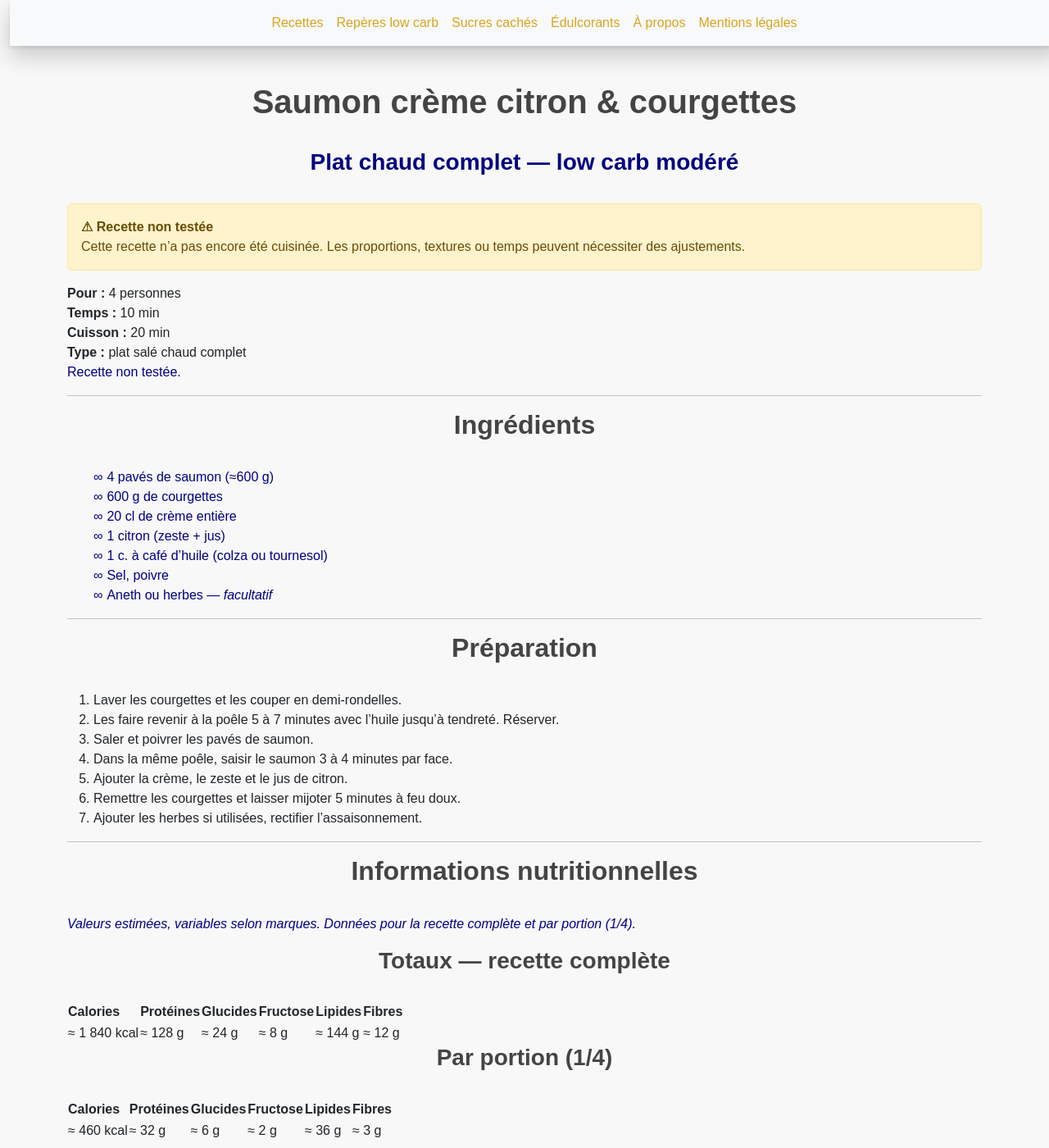
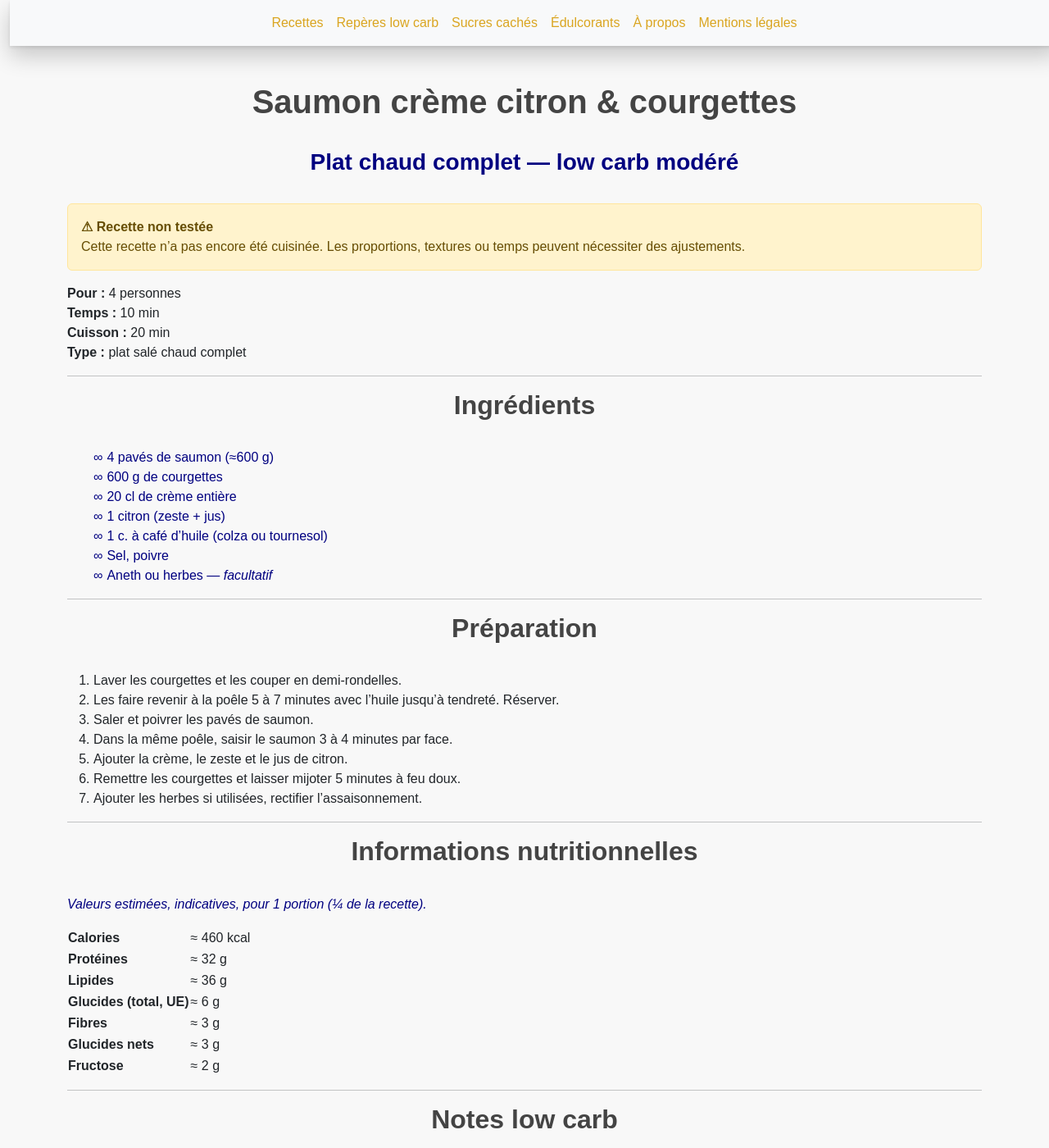
Before and after one commit to laurie-boissay/laurie-boissay.github.io, a Jekyll site: the page built from recettes/saumon-creme-citron-courgettes.html, in a window 1280 px wide and 1400 px high. Shown: the whole window at 82% size. Built offline with Jekyll 4.4.1, drawn with Linux system fonts in a browser that asks for light colours.

Commit message:
Update saumon-creme-citron-courgettes.html
tableau

```diff
--- a/recettes/saumon-creme-citron-courgettes.html
+++ b/recettes/saumon-creme-citron-courgettes.html
@@ -11,6 +11,7 @@ tags:
   - low-carb-modere
   - riche-en-proteines
   - rapide
+
 extra_head: |
   <script type="application/ld+json">
   {
@@ -18,11 +19,11 @@ extra_head: |
     "@type": "Recipe",
     "name": "Saumon crème citron & courgettes",
     "description": "Saumon à la crème et au citron avec courgettes fondantes, plat low carb complet.",
-    "recipeYield": "4 personnes",
+    "recipeYield": "4 portions",
     "prepTime": "PT10M",
     "cookTime": "PT20M",
     "totalTime": "PT30M",
-    "recipeCategory": "Plats",
+    "recipeCategory": "Plats à base de poissons",
     "recipeIngredient": [
       "4 pavés de saumon (≈600 g)",
       "600 g de courgettes",
@@ -51,9 +52,6 @@ extra_head: |
     <div><strong>Cuisson :</strong> 20 min</div>
     <div><strong>Type :</strong> plat salé chaud complet</div>
   </div>
-  <p class="recipe-lead__note">
-    <strong>Recette non testée.</strong>
-  </p>
 </div>
 
 <hr>
@@ -89,57 +87,23 @@ extra_head: |
 <h2>Informations nutritionnelles</h2>
 
 <p class="recipe-nutrition__disclaimer">
-  <em>Valeurs estimées, variables selon marques. Données pour la recette complète et par portion (1/4).</em>
+  <em>Valeurs estimées, indicatives, pour 1 portion (¼ de la recette).</em>
 </p>
 
 <div class="recipe-nutrition">
-  <h3>Totaux — recette complète</h3>
-  <table class="recipe-table">
-    <thead>
-      <tr>
-        <th>Calories</th>
-        <th>Protéines</th>
-        <th>Glucides</th>
-        <th>Fructose</th>
-        <th>Lipides</th>
-        <th>Fibres</th>
-      </tr>
-    </thead>
-    <tbody>
-      <tr>
-        <td>≈ 1 840 kcal</td>
-        <td>≈ 128 g</td>
-        <td>≈ 24 g</td>
-        <td>≈ 8 g</td>
-        <td>≈ 144 g</td>
-        <td>≈ 12 g</td>
-      </tr>
-    </tbody>
-  </table>
-
-  <h3>Par portion (1/4)</h3>
-  <table class="recipe-table">
-    <thead>
-      <tr>
-        <th>Calories</th>
-        <th>Protéines</th>
-        <th>Glucides</th>
-        <th>Fructose</th>
-        <th>Lipides</th>
-        <th>Fibres</th>
-      </tr>
-    </thead>
-    <tbody>
-      <tr>
-        <td>≈ 460 kcal</td>
-        <td>≈ 32 g</td>
-        <td>≈ 6 g</td>
-        <td>≈ 2 g</td>
-        <td>≈ 36 g</td>
-        <td>≈ 3 g</td>
-      </tr>
-    </tbody>
-  </table>
+  <div class="table-responsive">
+    <table class="recipe-table">
+      <tbody>
+        <tr><th>Calories</th><td>≈ 460 kcal</td></tr>
+        <tr><th>Protéines</th><td>≈ 32 g</td></tr>
+        <tr><th>Lipides</th><td>≈ 36 g</td></tr>
+        <tr><th>Glucides (total, UE)</th><td>≈ 6 g</td></tr>
+        <tr><th>Fibres</th><td>≈ 3 g</td></tr>
+        <tr><th>Glucides nets</th><td>≈ 3 g</td></tr>
+        <tr><th>Fructose</th><td>≈ 2 g</td></tr>
+      </tbody>
+    </table>
+  </div>
 </div>
 
 <hr>
```
